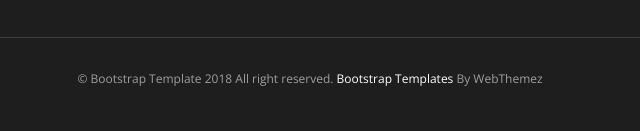
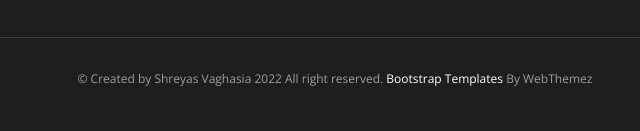
Before and after one commit to Shreyas-Vaghasia/health-care-website, a plain HTML site: page index.html in a window 1280 px wide. Shown: the part 2820-2951 px from the top of the page, 0-640 px from the left. Drawn offline with nearby package versions, Linux system fonts and the light colour scheme.

Commit message:
chaged footer

```diff
--- a/index.html
+++ b/index.html
@@ -321,7 +321,7 @@
 				<div class="col-lg-6">
 					<div class="copyright">
 						<p>
-							<span>&copy; Bootstrap Template 2018 All right reserved. <a href="https://webthemez.com/free-bootstrap-templates/" target="_blank">Bootstrap Templates</a> By WebThemez
+							<span>&copy; Created by Shreyas Vaghasia 2022 All right reserved. <a href="https://webthemez.com/free-bootstrap-templates/" target="_blank">Bootstrap Templates</a> By WebThemez
 						</p>
 					</div>
 				</div>
```
